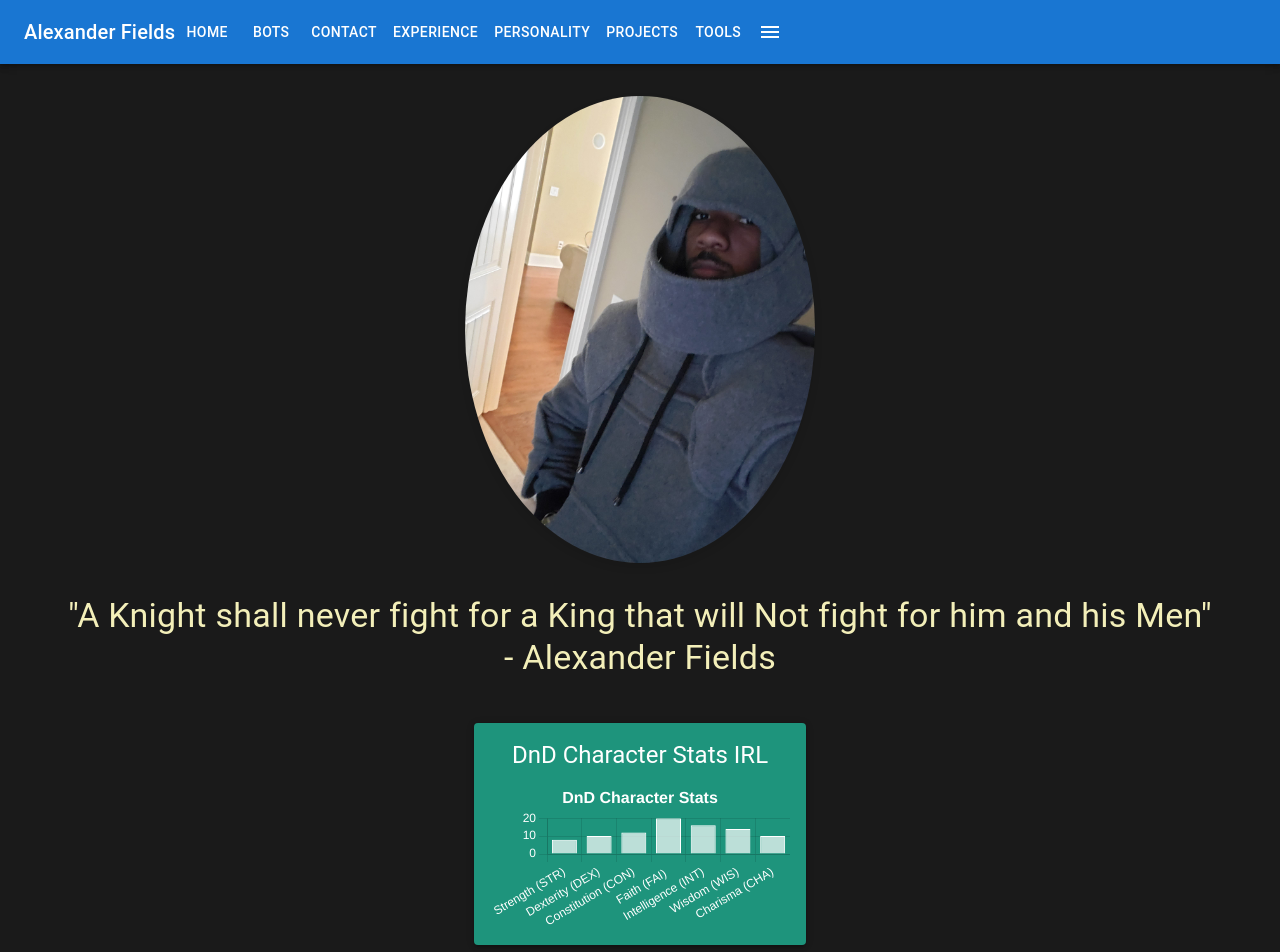
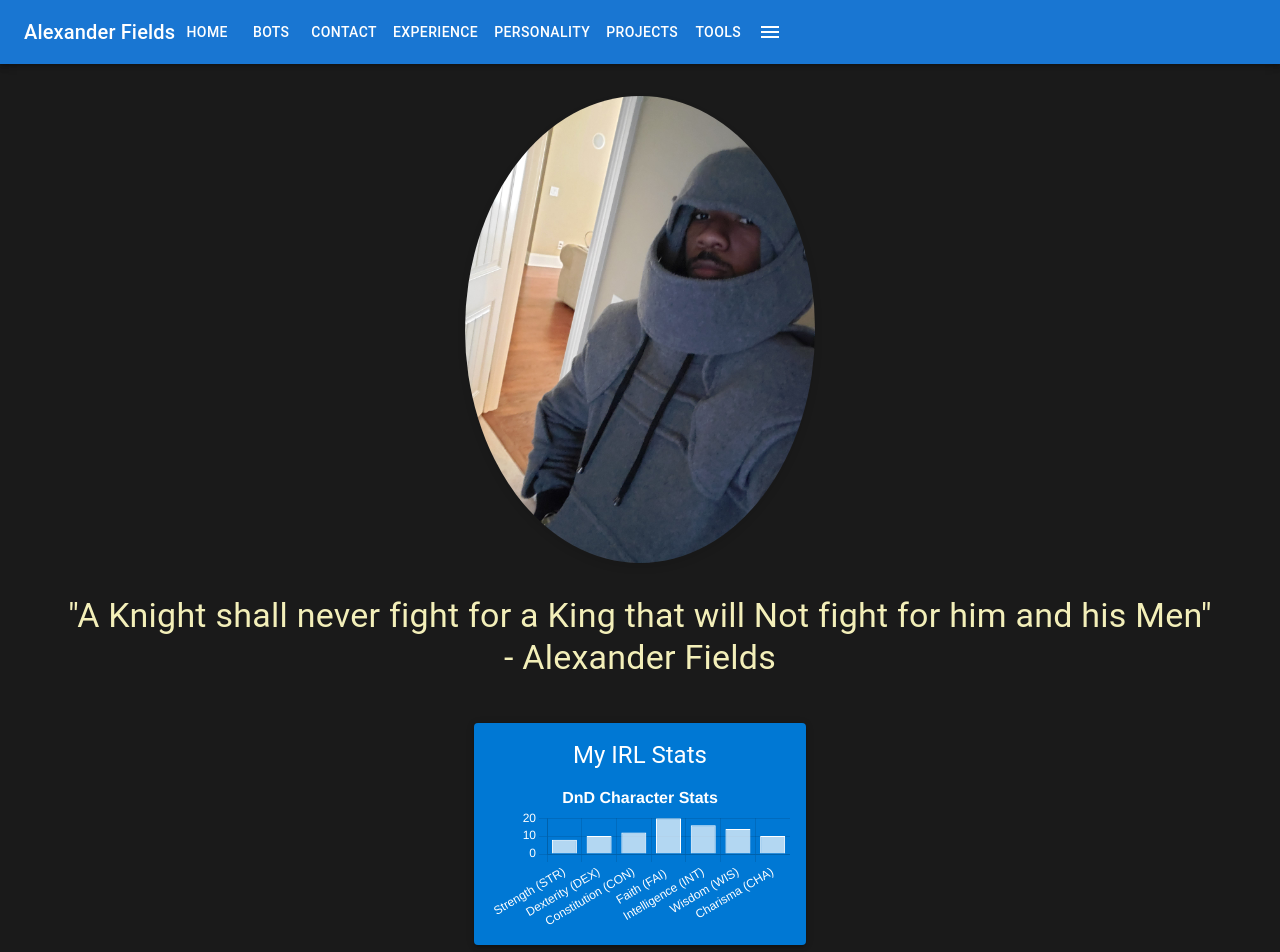
Before and after one commit to roku674/Website, a React (Create React App) app in the folder frontend/: page /personality in a window 1280 px wide. Shown: the top 952 px of the page. Built offline with nearby package versions, Linux system fonts and the light colour scheme; no server answers.

Commit message:
wrong color

```diff
--- a/frontend/src/pages/Personality.js
+++ b/frontend/src/pages/Personality.js
@@ -77,7 +77,7 @@ const Personality = () => {
     elevation={3}
     style={{
       padding: "16px",
-      backgroundColor: "#1e947c",
+      backgroundColor: "#0078d4",
       color: "white",
     }}
   >
@@ -87,7 +87,7 @@ const Personality = () => {
       align="center"
       style={{ color: "white" }}
     >
-      DnD Character Stats IRL
+      My IRL Stats
     </Typography>
     <Bar
       data={{
```
